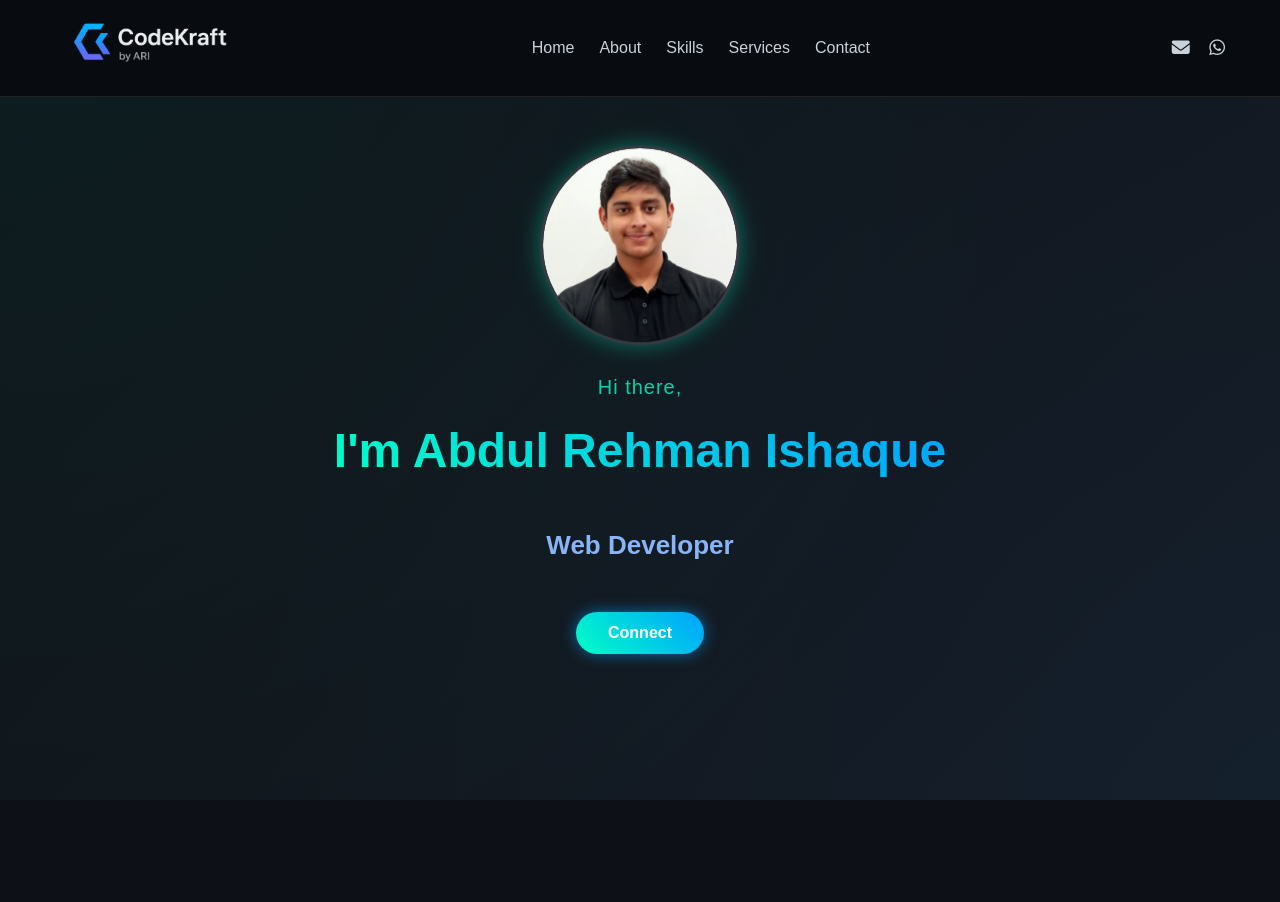
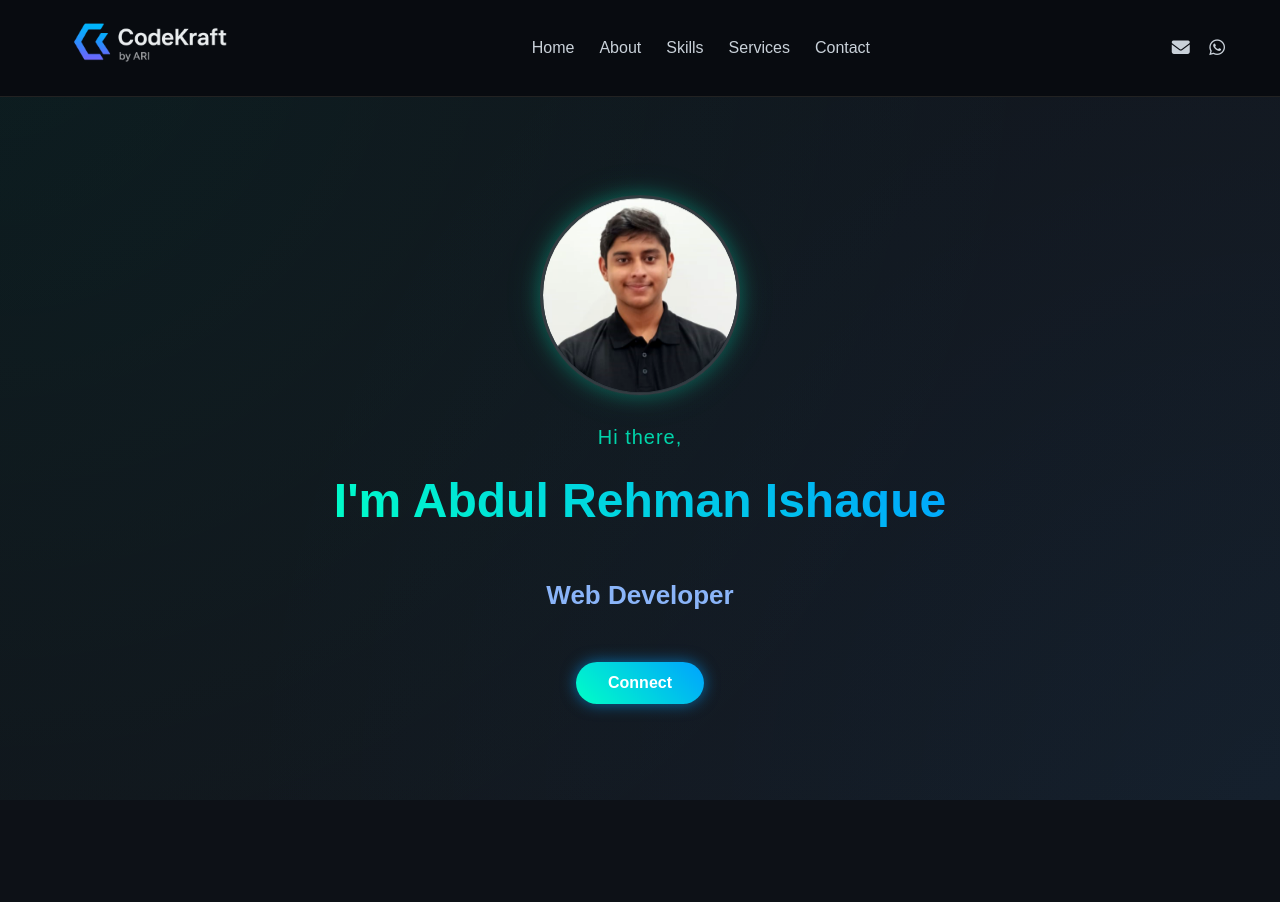
Before and after one commit to AbdulRehman-cell/portfolioweb, a Node server app: page / in a window 1280 px wide; the page is wider, and only the part inside the window is pictured. Shown: the top 902 px of that part. Run offline with Node 20, Linux system fonts and the light colour scheme; some libraries are stand-ins or nearby versions.

Commit message:
css enhancements

```diff
--- a/public/stylesheets/style.css
+++ b/public/stylesheets/style.css
@@ -1016,3 +1016,10 @@ a {
 
   }
 }
+
+@media ((min-width:768px) and (max-width: 1400px)) {
+
+   .text{
+    margin-top:100px ;
+  }
+}
```
